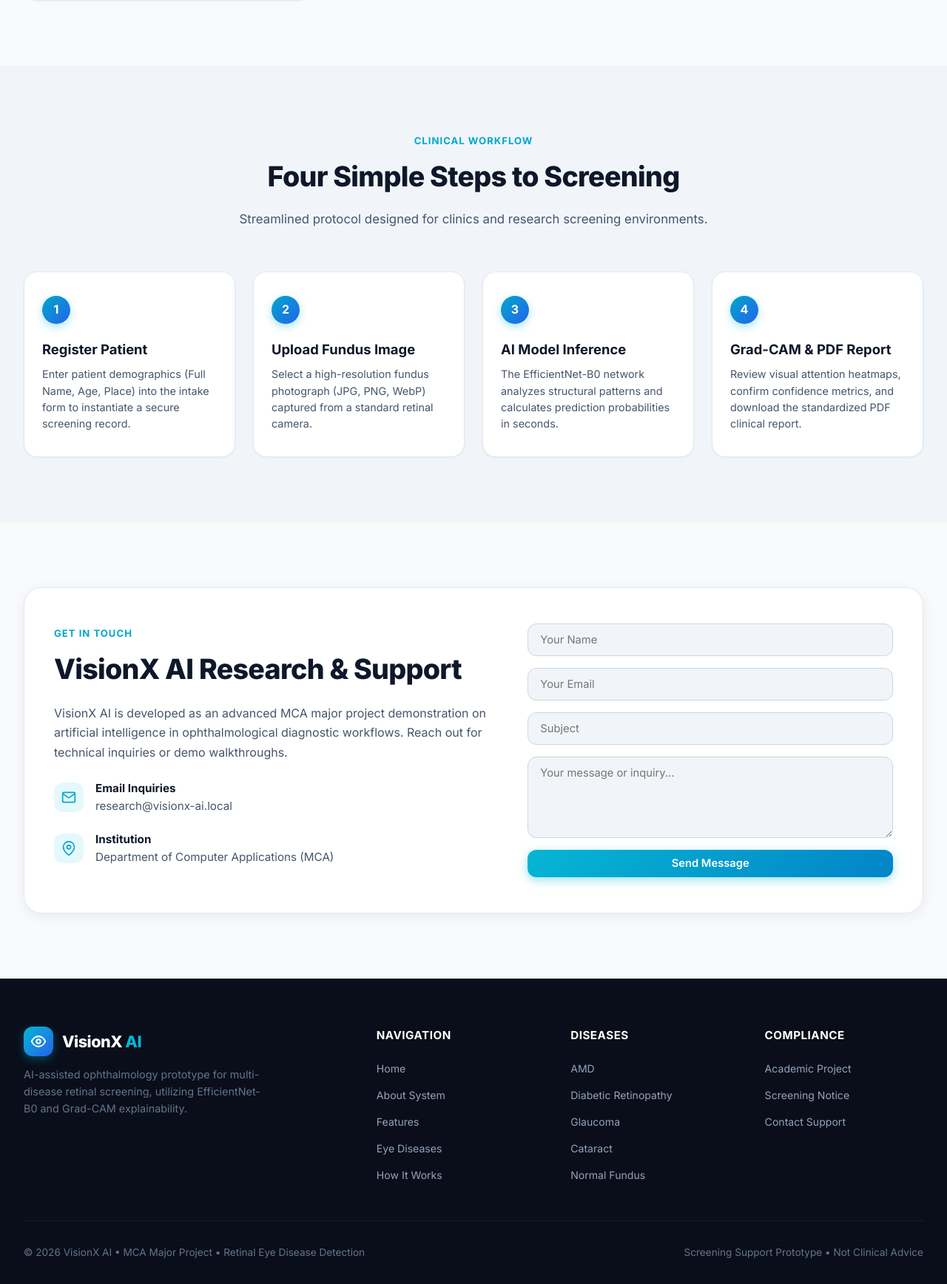
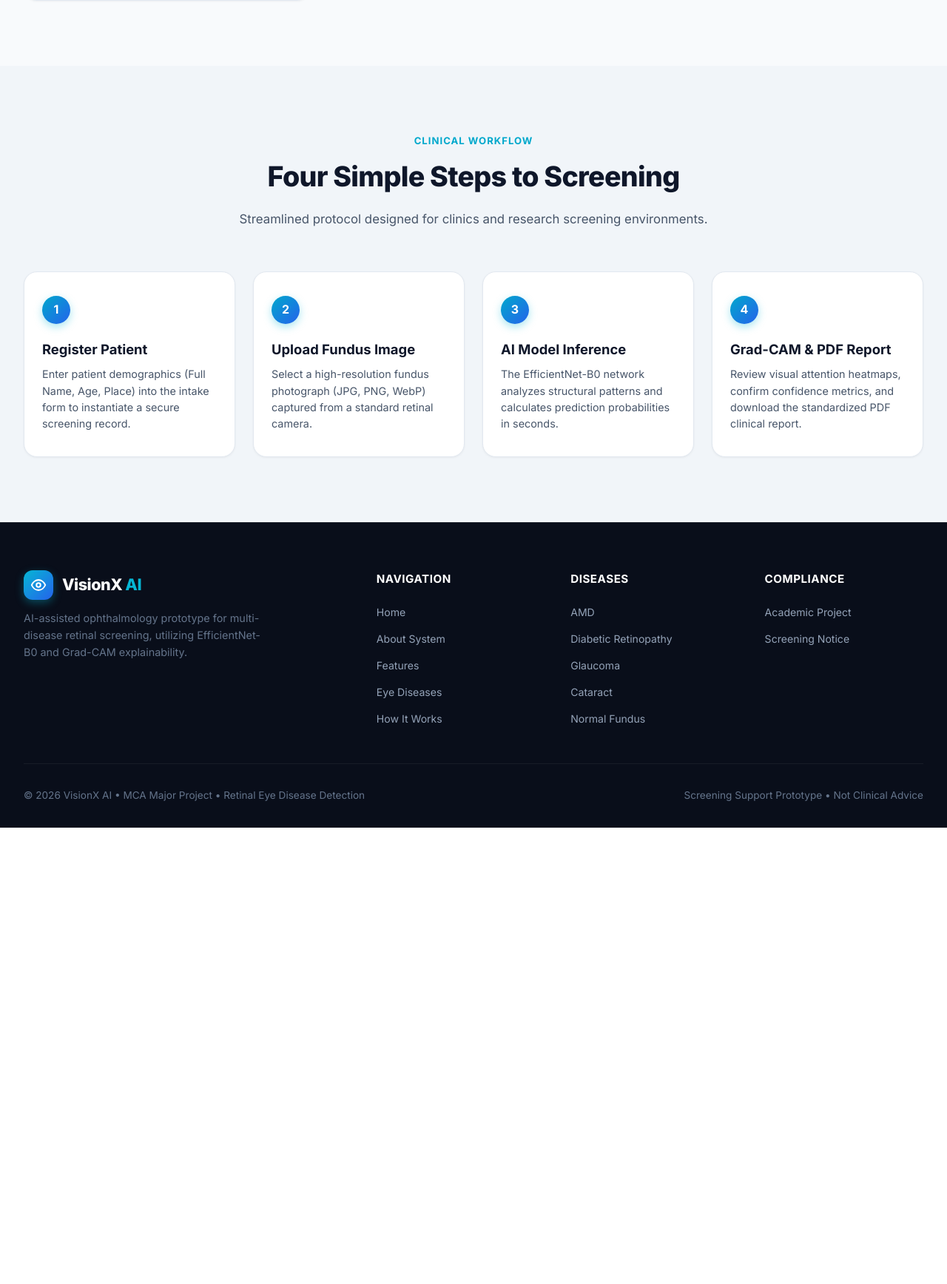
Before and after one commit to radhiramdas/visionX_AI, a Flask app: page / in a window 1280 px wide. Shown: the part 4403-6139 px from the top of the page at 74% size. After the commit the page ends 5522 px from the top, so only its background shows below. Run offline with Flask 3, Linux system fonts and the light colour scheme; some libraries are stand-ins or nearby versions.

Commit message:
Update landing page: replace hero image with doctor examination photo and remove contact section

```diff
--- a/frontend/templates/index.html
+++ b/frontend/templates/index.html
@@ -40,7 +40,6 @@
                 <li><a href="#features" class="nav-item">Features</a></li>
                 <li><a href="#diseases" class="nav-item">Eye Diseases</a></li>
                 <li><a href="#how-it-works" class="nav-item">How It Works</a></li>
-                <li><a href="#contact" class="nav-item">Contact</a></li>
             </ul>
 
             <!-- Right Actions (Theme Toggle, Login, Get Started) -->
@@ -275,7 +274,7 @@
 
                     <div class="about-visual-column">
                         <div class="about-image-card">
-                            <img src="/static/images/fundus_hero.jpg" alt="Retinal Fundus Examination">
+                            <img src="{{ url_for('static', filename='images/doctor_examination.jpg') }}" alt="Doctor Performing Clinical Eye Examination">
                         </div>
                         <div class="about-card-overlay-badge">
                             <div class="badge-icon-box">
@@ -597,63 +596,6 @@
                 </div>
             </div>
         </section>
-
-        <!-- =========================================================================
-             7. Contact & Consultation Section
-             ========================================================================= -->
-        <section class="content-section" id="contact">
-            <div class="section-container">
-                <div class="contact-box">
-                    <div>
-                        <span class="section-tag">Get In Touch</span>
-                        <h2 class="section-title" style="text-align: left; margin-bottom: 1rem;">
-                            VisionX AI Research & Support
-                        </h2>
-                        <p style="color: var(--text-secondary); line-height: 1.65;">
-                            VisionX AI is developed as an advanced MCA major project demonstration on artificial intelligence in ophthalmological diagnostic workflows. Reach out for technical inquiries or demo walkthroughs.
-                        </p>
-
-                        <ul class="contact-info-list">
-                            <li class="contact-info-item">
-                                <div class="contact-icon-box">
-                                    <svg viewBox="0 0 24 24" fill="none" stroke="currentColor" stroke-width="2">
-                                        <path d="M4 4h16c1.1 0 2 .9 2 2v12c0 1.1-.9 2-2 2H4c-1.1 0-2-.9-2-2V6c0-1.1.9-2 2-2z"></path>
-                                        <polyline points="22,6 12,13 2,6"></polyline>
-                                    </svg>
-                                </div>
-                                <div>
-                                    <strong style="color: var(--text-primary); display: block;">Email Inquiries</strong>
-                                    <span>research@visionx-ai.local</span>
-                                </div>
-                            </li>
-                            <li class="contact-info-item">
-                                <div class="contact-icon-box">
-                                    <svg viewBox="0 0 24 24" fill="none" stroke="currentColor" stroke-width="2">
-                                        <path d="M21 10c0 7-9 13-9 13s-9-6-9-13a9 9 0 0 1 18 0z"></path>
-                                        <circle cx="12" cy="10" r="3"></circle>
-                                    </svg>
-                                </div>
-                                <div>
-                                    <strong style="color: var(--text-primary); display: block;">Institution</strong>
-                                    <span>Department of Computer Applications (MCA)</span>
-                                </div>
-                            </li>
-                        </ul>
-                    </div>
-
-                    <!-- Contact Form -->
-                    <form class="contact-form" id="contact-form" onsubmit="event.preventDefault(); alert('Thank you for contacting VisionX AI. Your query has been received.'); this.reset();">
-                        <input type="text" class="contact-input" placeholder="Your Name" required>
-                        <input type="email" class="contact-input" placeholder="Your Email" required>
-                        <input type="text" class="contact-input" placeholder="Subject">
-                        <textarea class="contact-input" placeholder="Your message or inquiry..."></textarea>
-                        <button type="submit" class="btn-primary-cyan" style="width: 100%; border-radius: var(--radius-md);">
-                            Send Message
-                        </button>
-                    </form>
-                </div>
-            </div>
-        </section>
     </main>
 
     <!-- =========================================================================
@@ -706,7 +648,6 @@
                     <ul class="footer-links">
                         <li><a href="#about">Academic Project</a></li>
                         <li><a href="#about">Screening Notice</a></li>
-                        <li><a href="#contact">Contact Support</a></li>
                     </ul>
                 </div>
             </div>
```
Also changed, not shown: frontend/static/images/doctor_examination.jpg (added), frontend/static/images/fundus_hero.jpg.
